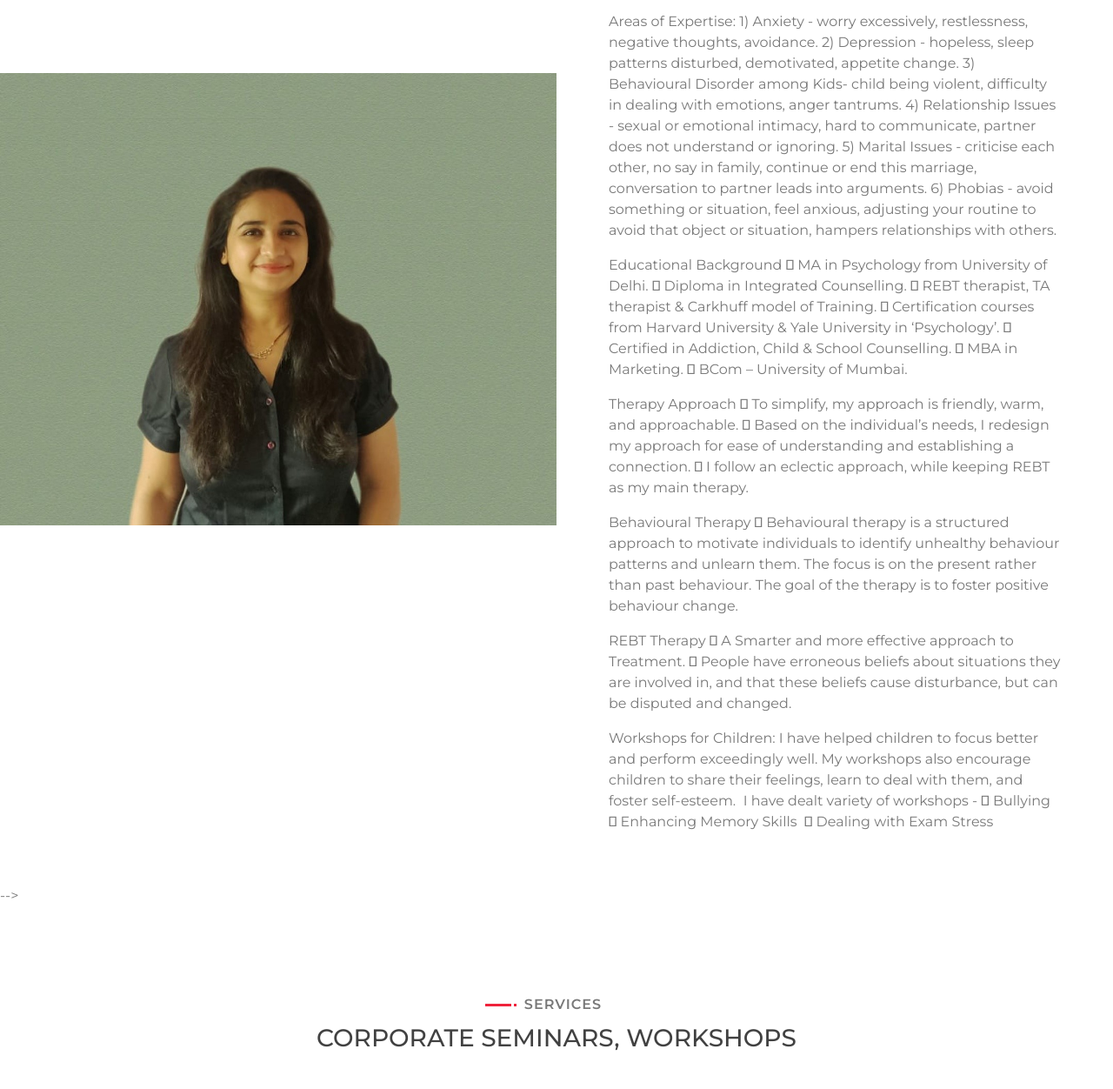
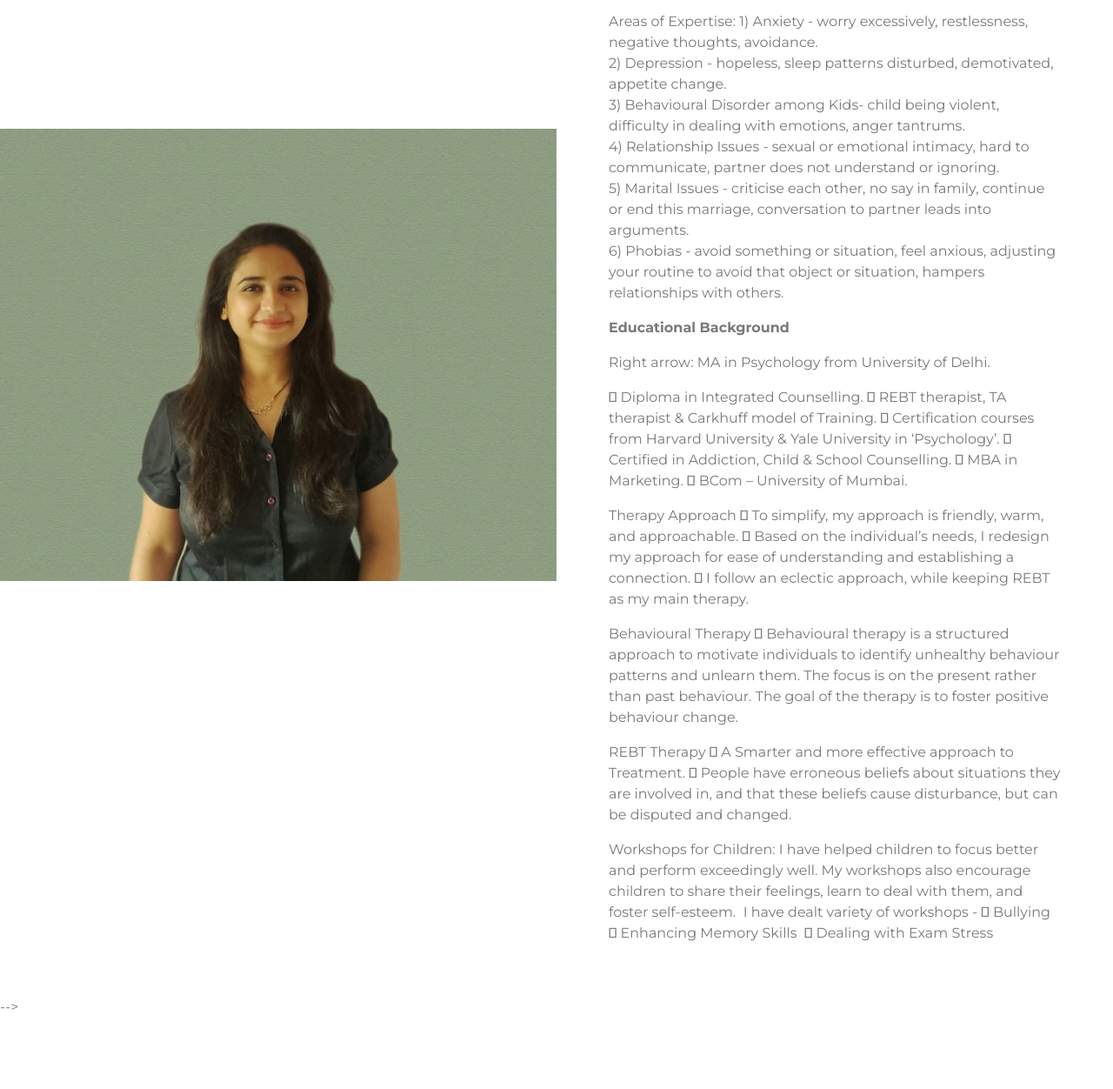
Before and after one commit to Aashil245/ashkabhavsar.in, a plain HTML site: page index.html in a window 1280 px wide. Shown: the part 1150-2402 px from the top of the page at 87% size. Drawn offline with nearby package versions, Linux system fonts and the light colour scheme.

Commit message:
Update index.html

```diff
--- a/index.html
+++ b/index.html
@@ -108,20 +108,20 @@ and agony.
 
                                 <p>
 	Areas of Expertise: 1) Anxiety - worry excessively, restlessness, negative thoughts,
-avoidance.
-2) Depression - hopeless, sleep patterns disturbed, demotivated, appetite change. 3)
+avoidance.<br>
+2) Depression - hopeless, sleep patterns disturbed, demotivated, appetite change.<br> 3)
 Behavioural Disorder among Kids- child being violent, difficulty in dealing with emotions,
-anger tantrums.
+anger tantrums.<br>
 4) Relationship Issues - sexual or emotional intimacy, hard to communicate, partner does not
-understand or ignoring.
+understand or ignoring.<br>
 5) Marital Issues - criticise each other, no say in family, continue or end this marriage,
-conversation to partner leads into arguments.
+conversation to partner leads into arguments.<br>
 6) Phobias - avoid something or situation, feel anxious, adjusting your routine to avoid that
 object or situation, hampers relationships with others.
                                 </p>
                                   <p>
-Educational Background
- MA in Psychology from University of Delhi.
+					  <b>Educational Background</b>
+				    <p>Right arrow: <i class="arrow right"></i> MA in Psychology from University of Delhi.</p>
  Diploma in Integrated Counselling.
  REBT therapist, TA therapist &amp; Carkhuff model of Training.
  Certification courses from Harvard University &amp; Yale University in ‘Psychology’.
```
